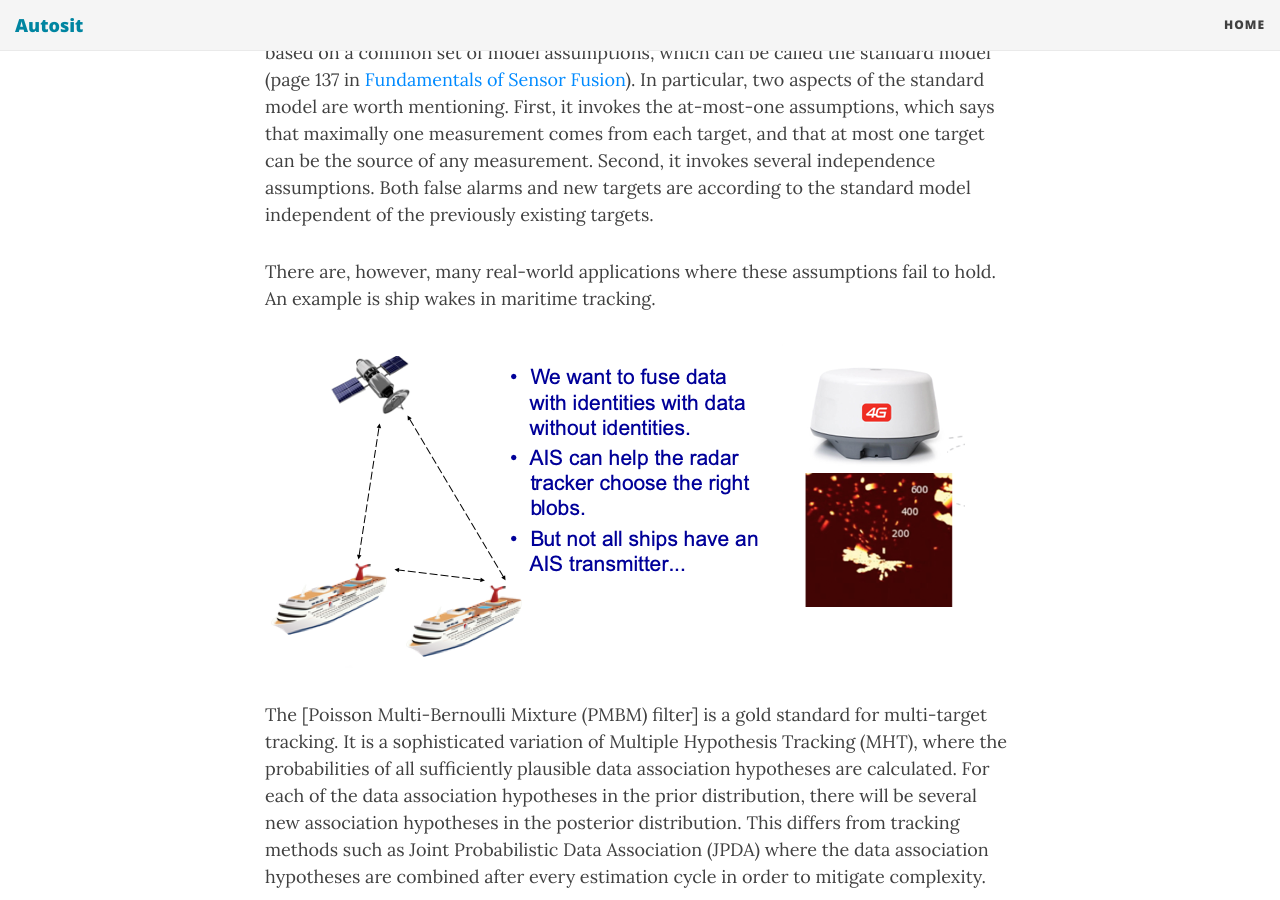
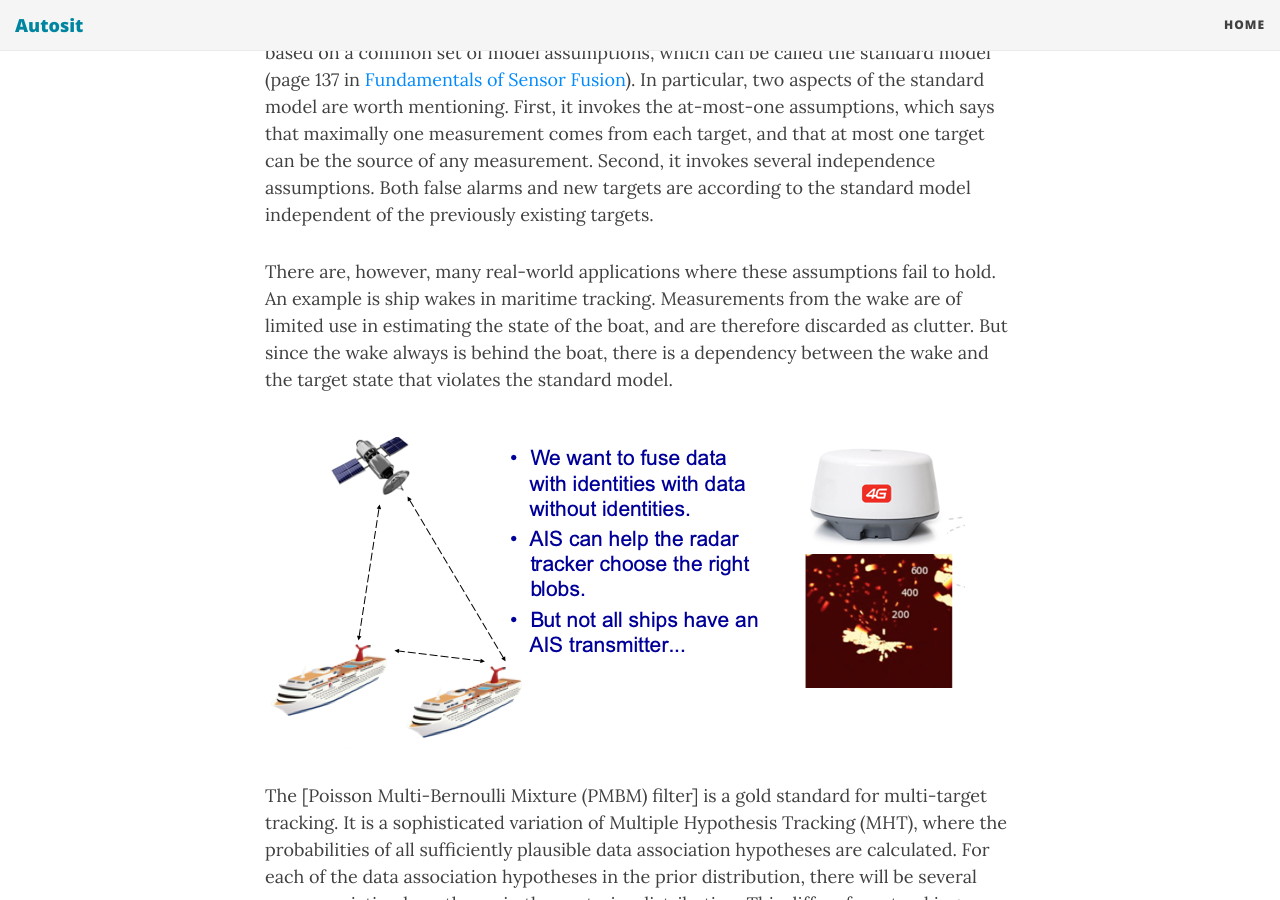
Before and after one commit to autosit/autosit.github.io, a Jekyll site: the page built from _posts/2022-03-30-pmbm_wakes_spawning.md, in a window 1280 px wide and 900 px high, scrolled down 347 px. Built offline with Jekyll 4.4.1, drawn with Linux system fonts in a browser that asks for light colours; nearby versions of some CDN libraries.

Commit message:
updated wake project

```diff
--- a/_posts/2022-03-30-pmbm_wakes_spawning.md
+++ b/_posts/2022-03-30-pmbm_wakes_spawning.md
@@ -7,7 +7,7 @@ category: SF
 
 Methods for multi-target tracking in maritime and military applications are typically based on a common set of model assumptions, which can be called the standard model (page 137 in [Fundamentals of Sensor Fusion]). In particular, two aspects of the standard model are worth mentioning. First, it invokes the at-most-one assumptions, which says that maximally one measurement comes from each target, and that at most one target can be the source of any measurement. Second, it invokes several independence assumptions. Both false alarms and new targets are according to the standard model independent of the previously existing targets.
 
-There are, however, many real-world applications where these assumptions fail to hold. An example is ship wakes in maritime tracking.
+There are, however, many real-world applications where these assumptions fail to hold. An example is ship wakes in maritime tracking. Measurements from the wake are of limited use in estimating the state of the boat, and are therefore discarded as clutter. But since the wake always is behind the boat, there is a dependency between the wake and the target state that violates the standard model.
 
 |<img src="{{site.url}}/assets/ais_slide.png" width="700"> |
 
```
